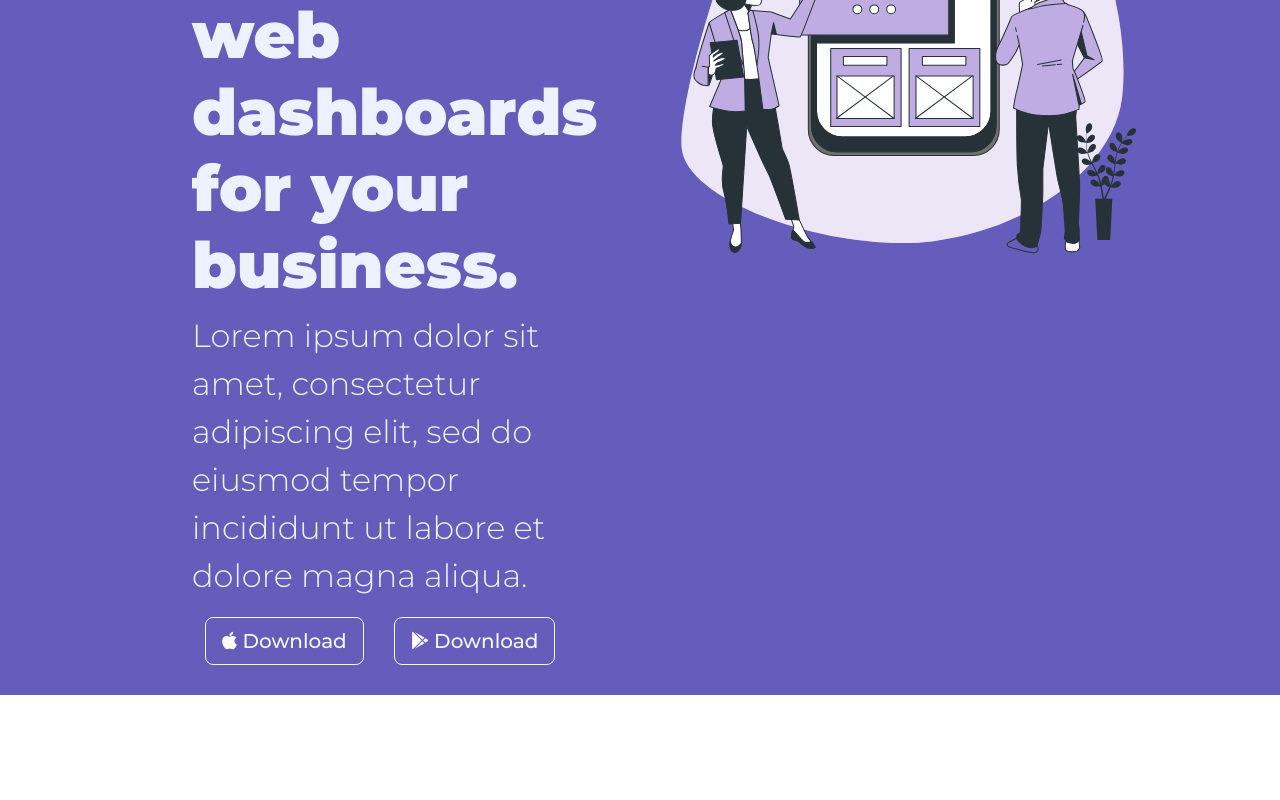
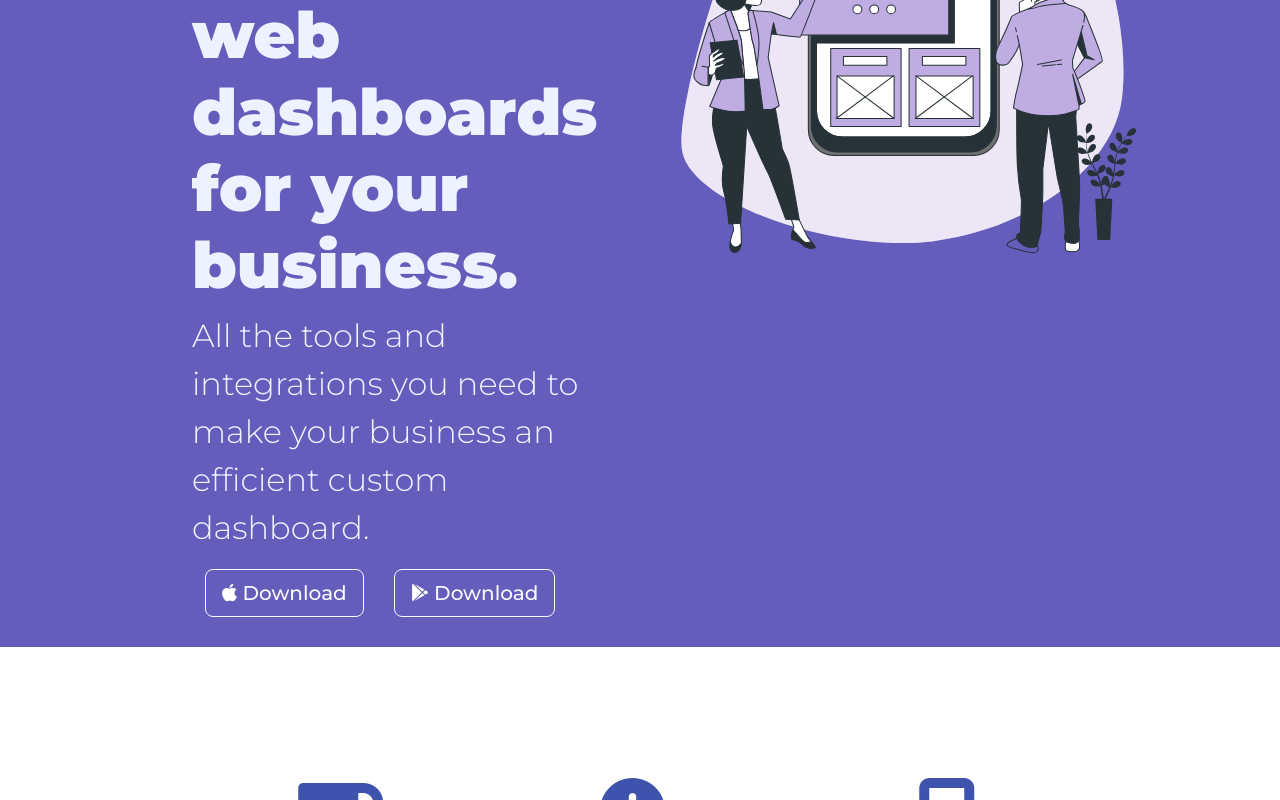
Before and after one commit to TiagoSanLou/mockStaticWebPage, a plain HTML site: page index.html in a window 1280 px wide. Shown: the part 414-1214 px from the top of the page. Drawn offline with nearby package versions, Linux system fonts and the light colour scheme.

Commit message:
Update project

```diff
--- a/index.html
+++ b/index.html
@@ -53,9 +53,11 @@
       <div class="row">
         <div class="col-xl-6">
           <h1>Scalable and responseive web dashboards for your business.</h1>
-          <h2 class="title-subtext">Lorem ipsum dolor sit amet, consectetur adipiscing elit, sed do eiusmod tempor
+          <h2 class="title-subtext">All the tools and integrations you need to make your business an efficient custom
+            dashboard.</h2>
+          <!-- <h2 class="title-subtext">Lorem ipsum dolor sit amet, consectetur adipiscing elit, sed do eiusmod tempor
             incididunt ut labore et
-            dolore magna aliqua.</h2>
+            dolore magna aliqua.</h2> -->
 
           <!-- Download Buttons -->
           <button type="button" class="btn btn-outline-light btn-lg download-button">
@@ -233,7 +235,8 @@
   </footer>
 
   <!-- CSS include -->
-  <script class="illustration_credit" src="https://cdn.jsdelivr.net/npm/bootstrap@5.3.0-alpha2/dist/js/bootstrap.bundle.min.js"
+  <script class="illustration_credit"
+    src="https://cdn.jsdelivr.net/npm/bootstrap@5.3.0-alpha2/dist/js/bootstrap.bundle.min.js"
     integrity="sha384-qKXV1j0HvMUeCBQ+QVp7JcfGl760yU08IQ+GpUo5hlbpg51QRiuqHAJz8+BrxE/N"
     crossorigin="anonymous"></script>
 </body>
```
